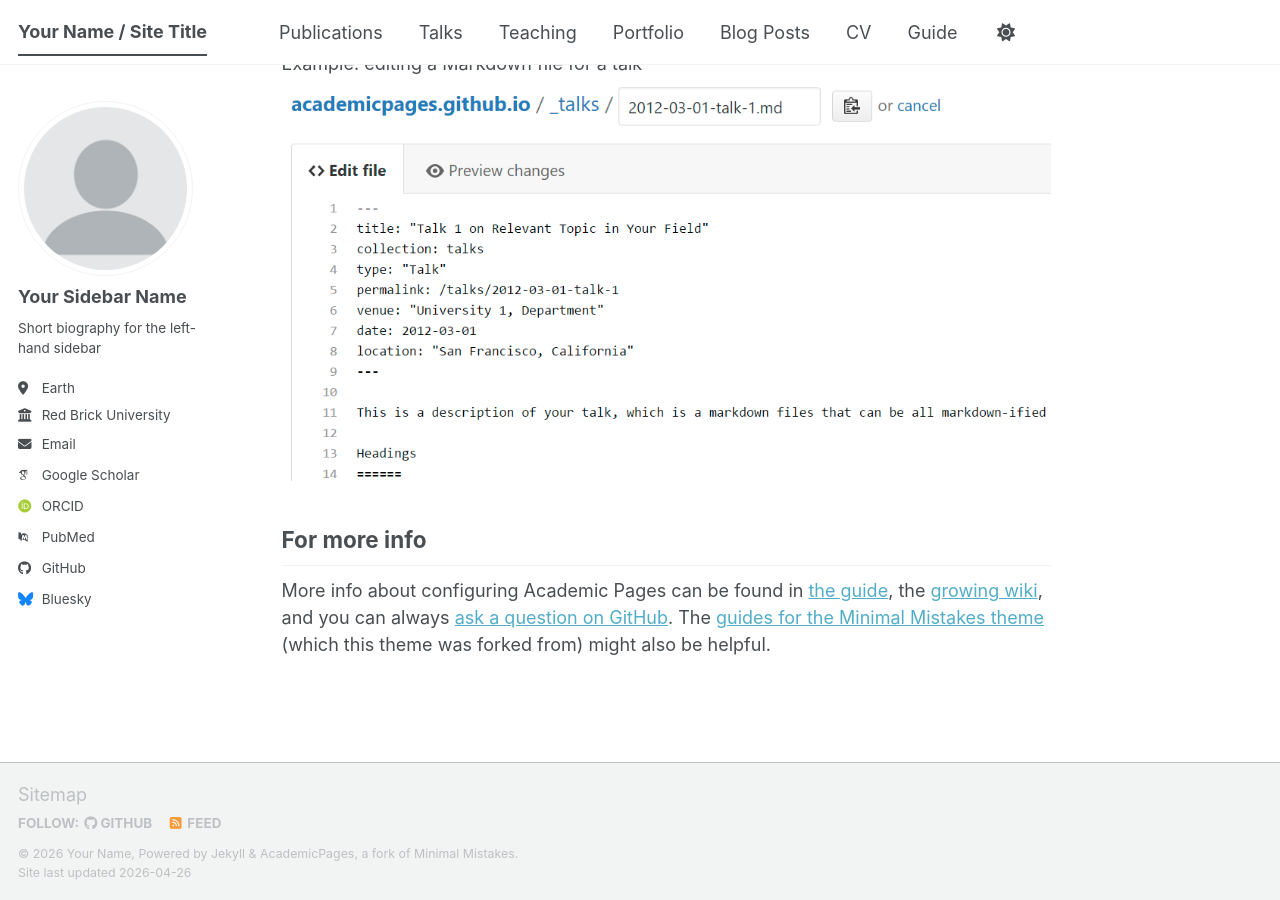
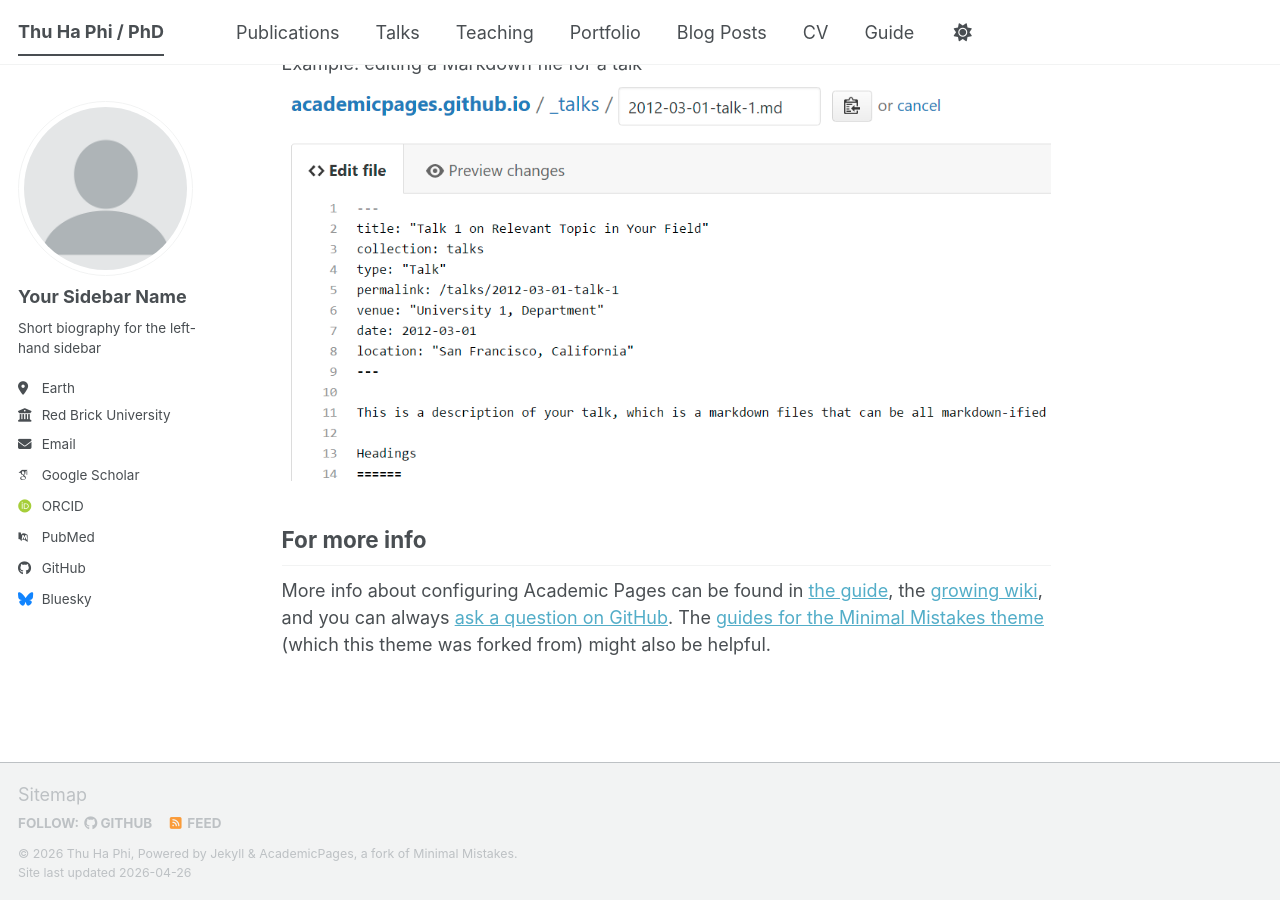
Before and after one commit to ChionanthusRetusus/thuhaphi.github.io, a Jekyll site: the page built from _pages/about.md, in a window 1280 px wide and 900 px high, scrolled down 2720 px. Built offline with Jekyll 4.4.1, drawn with Linux system fonts in a browser that asks for light colours; some web fonts are replaced; a script bundle is joined from its source files by our own code; library files that are not in the unit come from our copies.

Commit message:
Update _config.yml
modifying the first block

```diff
--- a/_config.yml
+++ b/_config.yml
@@ -9,14 +9,14 @@
 # Basic Site Settings
 locale                   : "en-US"
 site_theme               : "default" # The available themes options are "default", "air", "sunrise", "mint", "dirt" and "contrast"
-title                    : "Your Name / Site Title"
+title                    : "Thu Ha Phi / PhD"
 title_separator          : "-"
-name                     : &name "Your Name"
-description              : &description "Your Name's academic portfolio"   # Update this with a general description of your site, this is the default if not overridden by a page
-url                      : https://academicpages.github.io # The base hostname & protocol for your site e.g. "https://[your GitHub username].github.io",
+name                     : &name "Thu Ha Phi"
+description              : &description "Thu Ha Phi's academic portfolio"   # Update this with a general description of your site, this is the default if not overridden by a page
+url                      : https://chionanthusretusus.github.io/thuhaphi.github.io/ # The base hostname & protocol for your site e.g. "https://[your GitHub username].github.io",
                                                            # or if you already have some other page hosted on Github then use "https://[your GitHub username].github.io/[Your Repo Name]"
 baseurl                  : "" # the subpath of your site, e.g. "/blog"
-repository               : "academicpages/academicpages.github.io"
+repository               : "https://chionanthusretusus.github.io/thuhaphi.github.io/"
 
 # Site Author - The following control what appear as part of the author content on the side bar.
 #               If a field is blank the icon and link will not appear, otherwise it will be shown.
```
